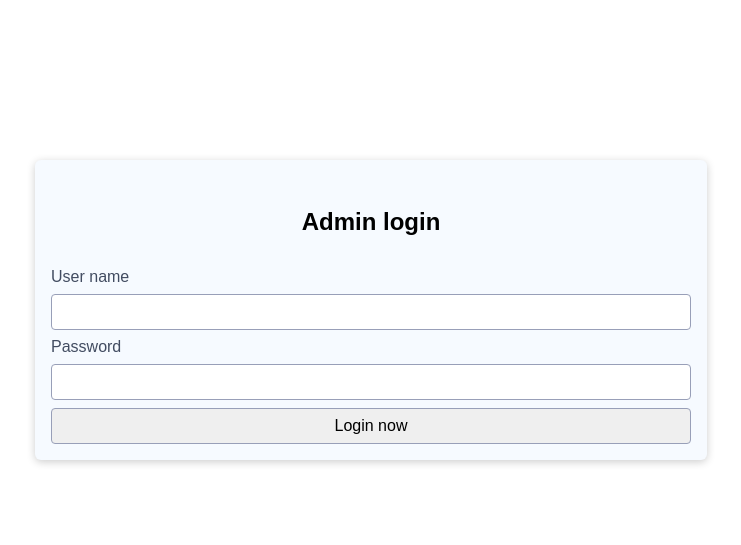
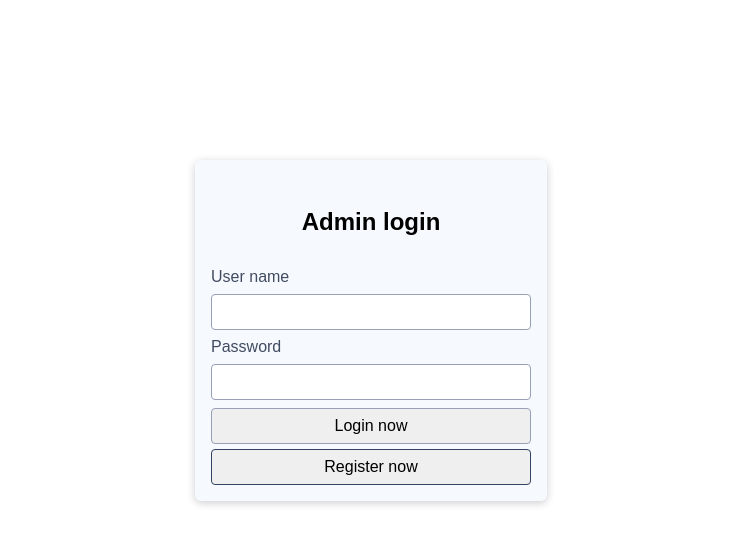
Before and after one commit to HoangNhat2004/Coffee-Shop-Management, a PHP site: page /admin/admin_login.php in a window 1280 px wide. Shown: the top 545 px of the page, without its empty margins (269-1010 px from the left). Run offline with PHP 8.4, Linux system fonts and the light colour scheme; some libraries are stand-ins or nearby versions.

Commit message:
feat: add register admin button to admin login page

```diff
--- a/admin/admin_login.php
+++ b/admin/admin_login.php
@@ -60,7 +60,6 @@ if (isset($_POST['submit'])) {
    <!-- admin login form section starts  -->
 
    <section class="box">
-
       <form action="" method="POST">
          <h1>Admin login</h1>
          <ul>
@@ -71,12 +70,11 @@ if (isset($_POST['submit'])) {
          </ul>
          <label for="name"></label>
          <input type="submit" value="Login now" name="submit" class="button">
+         <button class="register_button">
+            <a href="register_admin.php">Register now</a>
+         </button>
       </form>
-
    </section>
-
    <!-- admin login form section ends -->
-
 </body>
-
 </html>
--- a/css/custom_login.css
+++ b/css/custom_login.css
@@ -11,7 +11,7 @@ h1 {
 }
 
 form {
-  width: 40rem;
+  width: 20rem;
   margin: auto;
   background-color: rgb(246, 250, 255);
   padding: 1rem;
@@ -45,6 +45,7 @@ select {
   display: block;
   border-radius: 4px;
   box-sizing: border-box;
+  cursor: pointer;
 }
 
 textarea {
@@ -99,3 +100,13 @@ button {
 .inline-control input {
   width: auto;
 }
+
+.register_button a{
+  text-decoration: none;
+  color: var(--primary-color);
+}
+
+.register_button{
+  margin-top: 5px;
+  width: 100%;
+}
```
Also changed, not shown: admin/register_admin.php (+4 -4 lines).
